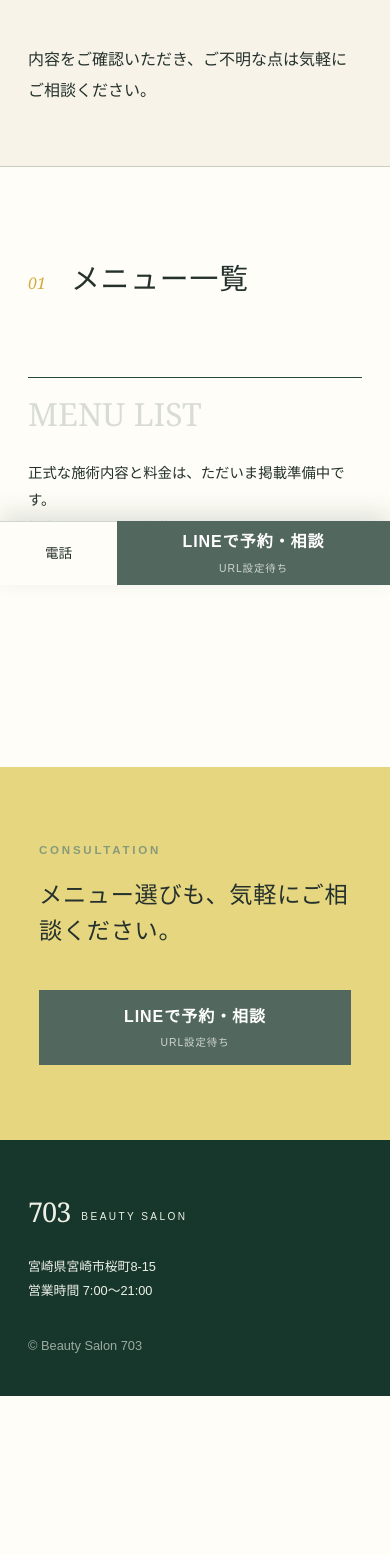
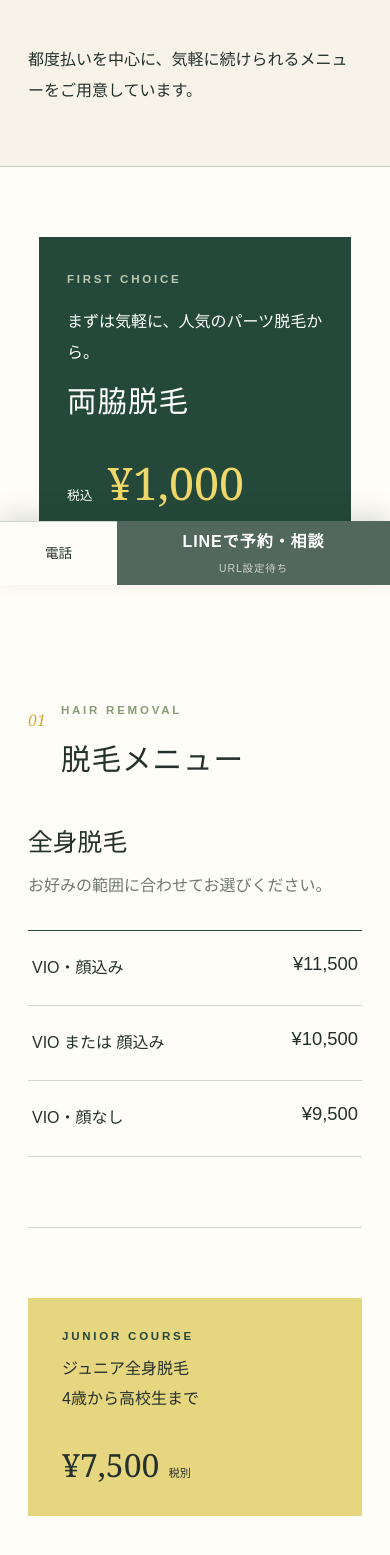
Before and after one commit to kakeru-moriguchi/703, a Next.js app: page /menu in a window 390 px wide. Shown: the part 259-1814 px from the top of the page. Before the commit the page ends 1719 px from the top, so only its background shows below. Built offline with nearby package versions, Linux system fonts and the light colour scheme.

Commit message:
Add salon service menu and pricing

```diff
--- a/app/globals.css
+++ b/app/globals.css
@@ -139,6 +139,63 @@ footer p { margin: 0; font-family: "Hiragino Kaku Gothic ProN", sans-serif; font
 .menu-row p { margin: 6px 0 0; font-family: "Hiragino Kaku Gothic ProN", sans-serif; color: var(--muted); }
 .menu-row strong { display: block; font: 1rem Arial, sans-serif; }
 .menu-row span { font-family: Arial, sans-serif; font-size: .8rem; color: var(--muted); }
+.menu-feature { margin: clamp(70px, 9vw, 125px) clamp(28px, 10vw, 165px); padding: clamp(34px, 5vw, 64px) clamp(28px, 6vw, 78px); display: flex; align-items: center; justify-content: space-between; gap: 35px; background: var(--botanical); color: white; }
+.menu-feature .eyebrow { color: #bdc9b3; }
+.menu-feature__label { margin-bottom: 12px; font-family: "Hiragino Kaku Gothic ProN", sans-serif; }
+.menu-feature h2 { margin: 0; }
+.menu-feature__price { margin: 0; display: flex; align-items: baseline; gap: 15px; white-space: nowrap; }
+.menu-feature__price span { font-family: "Hiragino Kaku Gothic ProN", sans-serif; font-size: .8rem; }
+.menu-feature__price strong { color: #f1d86a; font: 400 clamp(2.8rem, 6vw, 5.7rem)/1 Georgia, serif; }
+.menu-category { padding: clamp(90px, 11vw, 155px) clamp(28px, 10vw, 165px); display: grid; grid-template-columns: minmax(230px, .5fr) minmax(420px, 1fr); gap: clamp(45px, 9vw, 135px); }
+.menu-category--tint { background: var(--ivory); }
+.menu-category__heading { display: flex; gap: 25px; align-items: flex-start; }
+.menu-category__heading > span { padding-top: 7px; color: var(--mustard); font: italic 1rem Georgia, serif; }
+.menu-category__heading h2 { margin: 0; }
+.menu-category__body { min-width: 0; }
+.menu-block { padding: 0 0 70px; margin-bottom: 70px; border-bottom: 1px solid var(--line); }
+.menu-block:last-child { margin-bottom: 0; }
+.menu-block__title { margin-bottom: 28px; }
+.menu-block__title h3 { margin-bottom: 5px; font-size: 1.55rem; }
+.menu-block__title p, .parts-list p, .junior-card p, .bridal-menu p { font-family: "Hiragino Kaku Gothic ProN", sans-serif; }
+.menu-block__title p { color: var(--muted); }
+.price-list { border-top: 1px solid var(--botanical); }
+.price-list > div { padding: 22px 4px; display: flex; justify-content: space-between; gap: 25px; border-bottom: 1px solid var(--line); font-family: "Hiragino Kaku Gothic ProN", sans-serif; }
+.price-list strong { font: 1.15rem Arial, sans-serif; }
+.junior-card { margin-bottom: 70px; padding: 30px 34px; display: flex; align-items: center; justify-content: space-between; gap: 28px; background: #e7d680; }
+.junior-card .eyebrow { margin-bottom: 10px; color: var(--botanical); }
+.junior-card h3, .junior-card p { margin-bottom: 0; }
+.junior-card strong { white-space: nowrap; font: 400 2rem Georgia, serif; }
+.junior-card strong small { margin-left: 9px; font: .7rem "Hiragino Kaku Gothic ProN", sans-serif; }
+.parts-list { display: grid; gap: 18px; }
+.parts-list article { padding: 25px 28px; background: var(--ivory); }
+.parts-list strong { color: var(--botanical); font: 1.45rem Arial, sans-serif; }
+.parts-list strong small { font-size: .7rem; font-weight: 400; }
+.parts-list p { margin: 10px 0 0; font-size: .9rem; line-height: 2; }
+.set-grid, .whitening-grid { display: grid; grid-template-columns: 1fr 1fr; gap: 18px; }
+.set-grid article, .whitening-grid article { padding: 28px; border: 1px solid var(--line); }
+.set-grid h4 { margin: 0 0 20px; font-size: 1.2rem; }
+.set-grid p { margin: 0; display: flex; align-items: baseline; justify-content: space-between; gap: 15px; }
+.set-grid del, .care-list del { color: var(--muted); font: .85rem Arial, sans-serif; }
+.set-grid strong { font: 1.35rem Arial, sans-serif; }
+.whitening-grid article { min-height: 180px; display: flex; flex-direction: column; justify-content: center; background: var(--paper); }
+.whitening-grid p { font-family: "Hiragino Kaku Gothic ProN", sans-serif; }
+.whitening-grid strong { font: 400 1.8rem Georgia, serif; }
+.whitening-grid strong small { margin-left: 8px; font: .7rem "Hiragino Kaku Gothic ProN", sans-serif; }
+.whitening-grid > article > small { margin-top: 8px; color: var(--muted); font-family: "Hiragino Kaku Gothic ProN", sans-serif; }
+.care-list { border-top: 1px solid var(--botanical); }
+.care-list article { padding: 28px 0; display: flex; align-items: center; justify-content: space-between; gap: 30px; border-bottom: 1px solid var(--line); }
+.care-list h3, .care-list p { margin: 0; }
+.care-list article > div p { margin-top: 5px; color: var(--muted); font-family: "Hiragino Kaku Gothic ProN", sans-serif; font-size: .8rem; }
+.care-list__price { display: flex; align-items: baseline; gap: 12px; white-space: nowrap; }
+.care-list__price strong { font: 1.25rem Arial, sans-serif; }
+.bridal-menu { margin: 0 clamp(28px, 10vw, 165px) clamp(90px, 11vw, 155px); padding: clamp(45px, 7vw, 90px); display: flex; align-items: center; justify-content: space-between; gap: 55px; background: var(--botanical); color: white; }
+.bridal-menu .eyebrow { color: #bdc9b3; }
+.bridal-menu > div { max-width: 680px; }
+.bridal-menu__areas { color: #c8d1c1; font-size: .85rem; }
+.bridal-menu__price { display: flex; flex-direction: column; align-items: flex-end; white-space: nowrap; }
+.bridal-menu__price strong { color: #f1d86a; font: 400 clamp(2.5rem, 5vw, 4.6rem)/1 Georgia, serif; }
+.bridal-menu__price span { margin-top: 10px; font-family: "Hiragino Kaku Gothic ProN", sans-serif; font-size: .75rem; }
+.menu-tax-note { margin: -95px clamp(28px, 10vw, 165px) 70px; color: var(--muted); font-family: "Hiragino Kaku Gothic ProN", sans-serif; font-size: .75rem; }
 .mini-contact { padding: 75px clamp(28px, 10vw, 165px); display: flex; align-items: center; justify-content: space-between; gap: 40px; background: #e7d680; }
 .mini-contact h2 { margin: 0; font-size: clamp(1.45rem, 2.5vw, 2.45rem); }
 .archive-section { min-height: 520px; padding: clamp(90px, 11vw, 155px) clamp(28px, 14vw, 220px); }
@@ -205,6 +262,7 @@ footer p { margin: 0; font-family: "Hiragino Kaku Gothic ProN", sans-serif; font
   .page-hero { grid-template-columns: 1fr; }
   .page-hero h1 { grid-column: 1; grid-row: auto; }
   .story-section, .content-section, .photo-guide, .contact-choices { grid-template-columns: 1fr; }
+  .menu-category { grid-template-columns: 1fr; }
   .story-copy { padding-top: 0; }
   .content-section { gap: 25px; }
   .contact-choices__main { border-right: 0; border-bottom: 1px solid var(--line); padding: 0 0 55px; }
@@ -252,6 +310,15 @@ footer p { margin: 0; font-family: "Hiragino Kaku Gothic ProN", sans-serif; font
   .story-section, .content-section, .archive-section, .photo-guide, .contact-choices { padding-left: 28px; padding-right: 28px; }
   .mini-contact { align-items: flex-start; flex-direction: column; }
   .mini-contact .line-button { width: 100%; }
+  .menu-feature, .bridal-menu { align-items: flex-start; flex-direction: column; }
+  .menu-category { padding-left: 28px; padding-right: 28px; gap: 35px; }
+  .menu-category__heading { gap: 15px; }
+  .set-grid, .whitening-grid { grid-template-columns: 1fr; }
+  .junior-card, .care-list article { align-items: flex-start; flex-direction: column; }
+  .care-list article { gap: 15px; }
+  .bridal-menu { margin-left: 28px; margin-right: 28px; padding: 42px 28px; }
+  .bridal-menu__price { align-items: flex-start; }
+  .menu-tax-note { margin-left: 28px; margin-right: 28px; }
   .archive-empty span { font-size: 3rem; }
   .archive-empty h2, .archive-empty p { margin-left: 0; }
   .archive-section--news .archive-empty { padding: 0 22px; }
--- a/app/menu/page.tsx
+++ b/app/menu/page.tsx
@@ -1,5 +1,44 @@
 import type { Metadata } from "next";
 import { Footer, Header, LineButton, PageHero } from "@/components/site-chrome";
-import { menuItems, siteConfig } from "@/lib/site-config";
-export const metadata: Metadata = { title: `メニュー・料金｜${siteConfig.name}`, description: "ビューティーサロン703のメニュー・料金案内。正式内容は掲載準備中です。" };
-export default function MenuPage() { return <><Header /><main><PageHero eyebrow="MENU & PRICE" title="メニュー・料金" lead="内容をご確認いただき、ご不明な点は気軽にご相談ください。" /><section className="content-section"><div className="content-heading"><span>01</span><h2>メニュー一覧</h2></div><div className="menu-list page-menu">{menuItems.length ? menuItems.map((item) => <article key={item.name} className="menu-row"><div><h3>{item.name}</h3><p>{item.description}</p></div><div><span>{item.duration}</span><strong>{item.price}</strong></div></article>) : <div className="empty-menu"><span>MENU LIST</span><p>正式な施術内容と料金は、ただいま掲載準備中です。<br />架空のメニューは掲載していません。</p></div>}</div></section><section className="mini-contact"><div><p className="eyebrow">CONSULTATION</p><h2>メニュー選びも、気軽にご相談ください。</h2></div><LineButton /></section></main><Footer /></>; }
+import { siteConfig } from "@/lib/site-config";
+
+export const metadata: Metadata = {
+  title: `メニュー・料金｜${siteConfig.name}`,
+  description: "全身脱毛・パーツ脱毛・ホワイトニング・フェイシャル・ブライダルエステの料金案内。両脇脱毛は税込1,000円。",
+};
+
+const fullBody = [
+  ["VIO・顔込み", "¥11,500"],
+  ["VIO または 顔込み", "¥10,500"],
+  ["VIO・顔なし", "¥9,500"],
+];
+
+const parts = [
+  { price: "¥1,000", names: "両脇／おでこ／頬／口周り／もみあげ／乳輪周り／へそ周り／手の指甲／足の指甲" },
+  { price: "¥2,000", names: "胸（乳輪周り込み）／ひじ上／ひじ下／Vライン／Iライン／Oライン" },
+  { price: "¥3,000", names: "ヒップ（腰含む）／両ひざ上／両ひざ下（ひざ含む）／お腹全体／背中全体" },
+];
+
+const careMenus = [
+  ["ピーリング", "¥6,600", "¥3,300"],
+  ["オイル保湿ケア", "¥6,600", "¥3,300", "マッサージ付き"],
+  ["導入美容液パック", "¥8,800", "¥4,400", "マッサージ付き"],
+];
+
+export default function MenuPage() {
+  return <><Header /><main>
+    <PageHero eyebrow="MENU & PRICE" title="メニュー・料金" lead="都度払いを中心に、気軽に続けられるメニューをご用意しています。" />
+    <section className="menu-feature" aria-labelledby="underarm-title"><div><p className="eyebrow">FIRST CHOICE</p><p className="menu-feature__label">まずは気軽に、人気のパーツ脱毛から。</p><h2 id="underarm-title">両脇脱毛</h2></div><p className="menu-feature__price"><span>税込</span><strong>¥1,000</strong></p></section>
+    <section className="menu-category" aria-labelledby="hair-removal-title"><header className="menu-category__heading"><span>01</span><div><p className="eyebrow">HAIR REMOVAL</p><h2 id="hair-removal-title">脱毛メニュー</h2></div></header><div className="menu-category__body">
+      <div className="menu-block"><div className="menu-block__title"><h3>全身脱毛</h3><p>お好みの範囲に合わせてお選びください。</p></div><div className="price-list">{fullBody.map(([name, price]) => <div key={name}><span>{name}</span><strong>{price}</strong></div>)}</div></div>
+      <div className="junior-card"><div><p className="eyebrow">JUNIOR COURSE</p><h3>ジュニア全身脱毛</h3><p>4歳から高校生まで</p></div><strong>¥7,500<small>税別</small></strong></div>
+      <div className="menu-block"><div className="menu-block__title"><h3>パーツ別価格</h3><p>気になる箇所を一つずつ選べます。</p></div><div className="parts-list">{parts.map((item) => <article key={item.price}><strong>{item.price}<small>／1パーツ</small></strong><p>{item.names}</p></article>)}</div></div>
+      <div className="menu-block"><div className="menu-block__title"><h3>SET</h3><p>まとめてお得なセットメニューです。</p></div><div className="set-grid"><article><h4>顔全体</h4><p><del>単品 ¥5,000</del><strong>¥4,000</strong></p></article><article><h4>VIO</h4><p><del>単品 ¥6,000</del><strong>¥5,000</strong></p></article></div></div>
+    </div></section>
+    <section className="menu-category menu-category--tint" aria-labelledby="whitening-title"><header className="menu-category__heading"><span>02</span><div><p className="eyebrow">WHITENING</p><h2 id="whitening-title">ホワイトニング</h2></div></header><div className="menu-category__body"><div className="whitening-grid"><article><p>都度払い</p><strong>1回 ¥3,000<small>税込</small></strong></article><article><p>12回 回数券</p><strong>¥30,000</strong><small>1回あたり 税込¥2,500</small></article></div></div></section>
+    <section className="menu-category" aria-labelledby="facial-title"><header className="menu-category__heading"><span>03</span><div><p className="eyebrow">FACIAL CARE</p><h2 id="facial-title">フェイシャル</h2></div></header><div className="menu-category__body"><div className="care-list">{careMenus.map(([name, regular, price, note]) => <article key={name}><div><h3>{name}</h3>{note && <p>{note}</p>}</div><p className="care-list__price"><del>{regular}</del><span aria-hidden="true">→</span><strong>{price}</strong></p></article>)}</div></div></section>
+    <section className="bridal-menu" aria-labelledby="bridal-title"><div><p className="eyebrow">BRIDAL ESTHETIC</p><h2 id="bridal-title">ブライダルエステ</h2><p>ピーリングと保湿ケアをセットにした特別エステ。背中の脱毛も付いています。</p><p className="bridal-menu__areas">フェイシャル／ネック／ショルダー／アーム／ハンド</p></div><p className="bridal-menu__price"><strong>¥13,500</strong><span>税込</span></p></section>
+    <p className="menu-tax-note">※「税込」「税別」の記載があるメニューは、それぞれ表示に従います。その他の料金についてはご予約時にご確認ください。</p>
+    <section className="mini-contact"><div><p className="eyebrow">CONSULTATION</p><h2>メニュー選びも、気軽にご相談ください。</h2></div><LineButton /></section>
+  </main><Footer /></>;
+}
```
